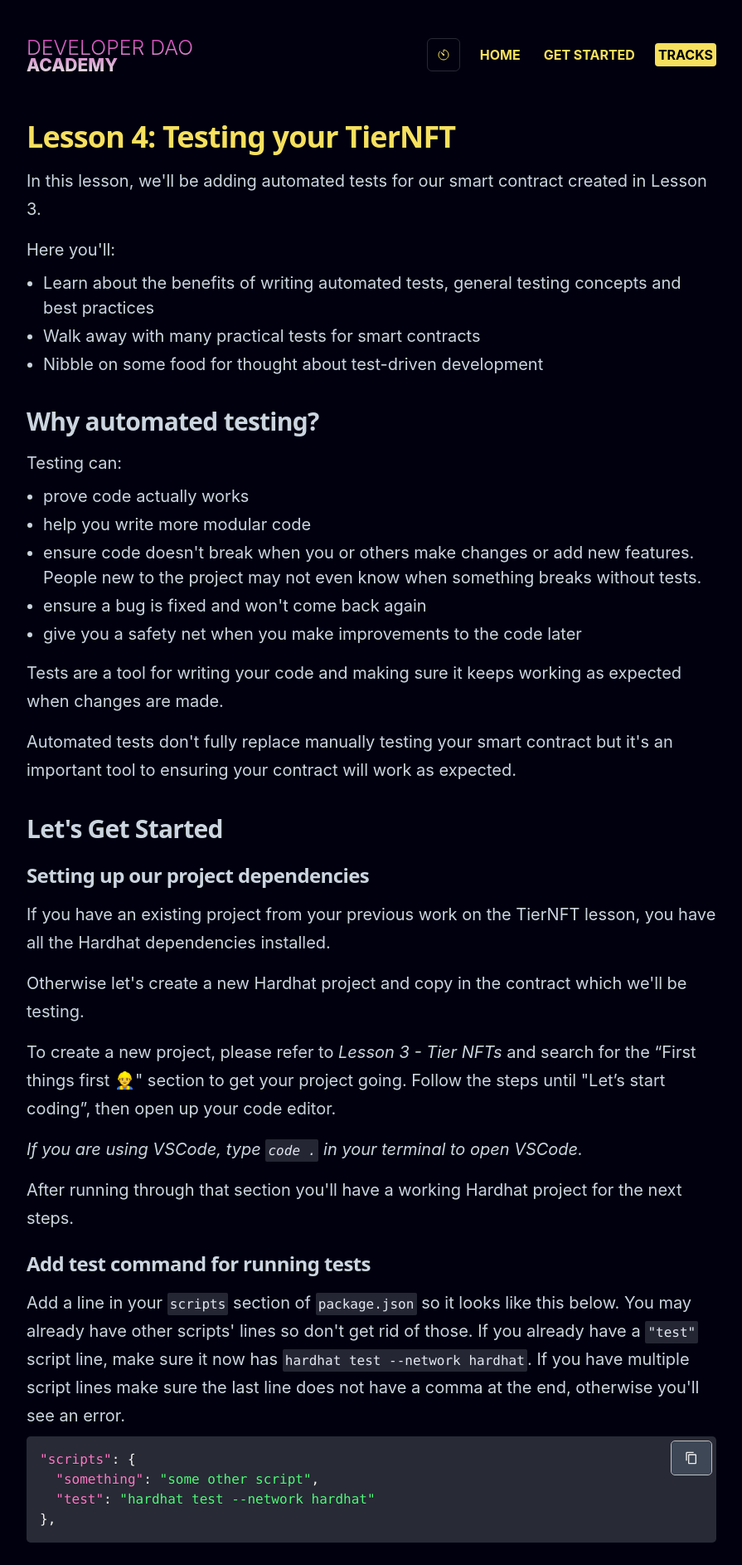
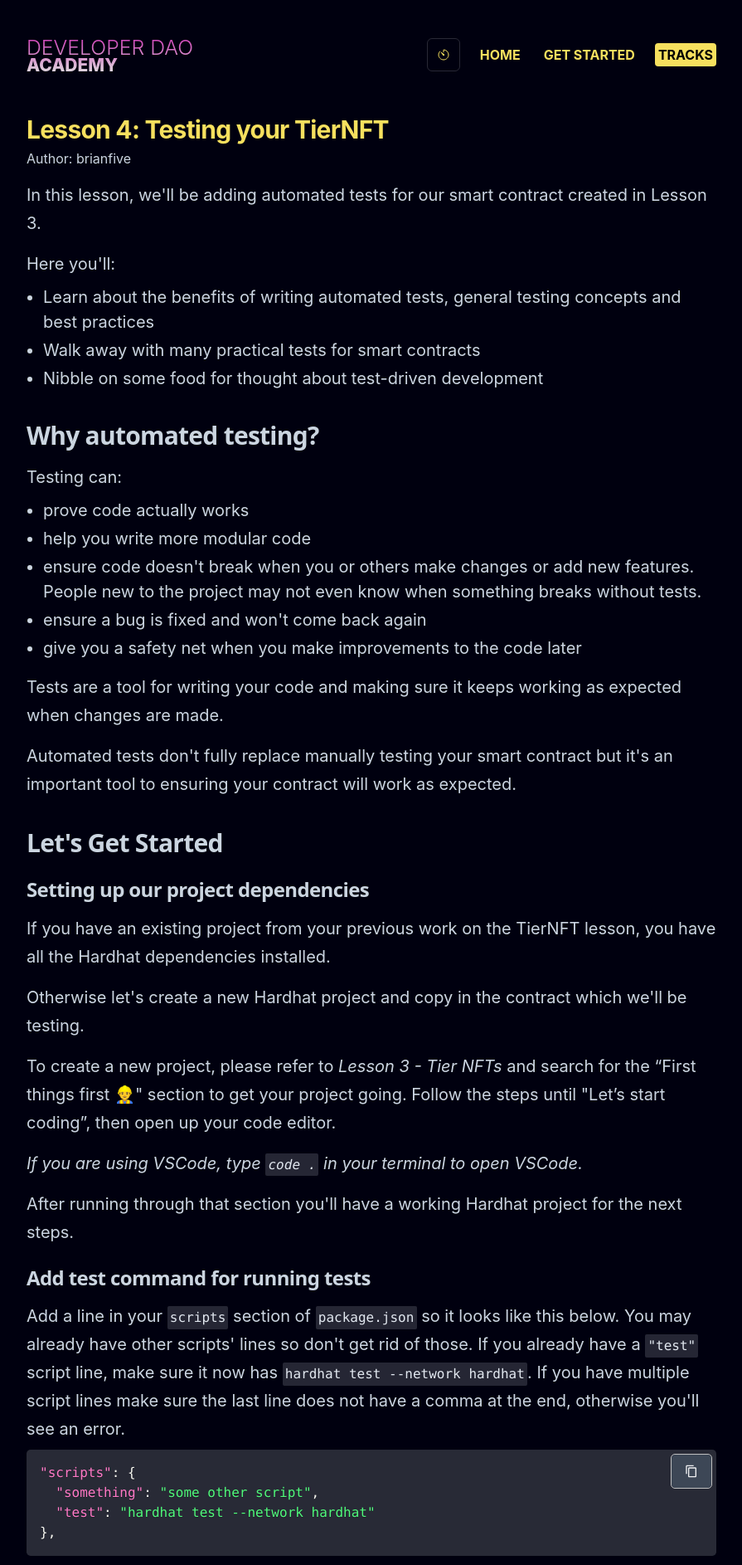
Before and after one commit to Developer-DAO/academy, a Next.js app: page /lessons/projects/4 in a window 1280 px wide. Shown: the top 1886 px of the page at 83% size, without its empty margins (192-1087 px from the left). Built offline with nearby package versions, Linux system fonts and the light colour scheme.

Commit message:
Draft up some initial components for Author and LessonHeader. Play with in Lesson 4.

```diff
--- /dev/null
+++ b/components/mdx/Author.tsx
@@ -0,0 +1,14 @@
+import { Box, Text } from '@chakra-ui/react'
+
+interface AuthorProps {
+  author: string
+}
+
+export function Author({ author }: AuthorProps) {
+  return (
+    <Box mt="8" py="5">
+      <Text>[Author Bio Goes Here]</Text>
+      <Text>{author}</Text>
+    </Box>
+  )
+}
--- /dev/null
+++ b/components/mdx/LessonHeader.tsx
@@ -0,0 +1,19 @@
+import { Box, useStyleConfig, Text } from '@chakra-ui/react'
+
+interface LessonHeaderProps {
+  title: string
+  author: string
+}
+
+export function LessonHeader({ title, author }: LessonHeaderProps) {
+  const headerStyle = useStyleConfig('LessonHeader')
+
+  return (
+    <Box>
+      <Box __css={headerStyle}>
+        <Text>{title}</Text>
+      </Box>
+      <div>Author: {author}</div>
+    </Box>
+  )
+}
--- a/pages/lessons/projects/4.mdx
+++ b/pages/lessons/projects/4.mdx
@@ -5,7 +5,10 @@ description:
 icons: ['solidity', 'hardhat', 'openzeppelin']
 ---
 
-# Lesson 4: Testing your TierNFT
+import { LessonHeader } from '../../../components/mdx/LessonHeader';
+import { Author } from '../../../components/mdx/Author';
+
+<LessonHeader title="Lesson 4: Testing your TierNFT" author="brianfive" />
 
 In this lesson, we'll be adding automated tests for our smart contract created
 in Lesson 3.
@@ -886,3 +889,5 @@ With TDD:
 
 Go forth, test, and prosper knowing you have confidence in the code you're
 deploying into the world.
+
+<Author author="brianfive" />
--- a/theme.ts
+++ b/theme.ts
@@ -133,6 +133,15 @@ const components = {
       },
     },
   },
+  LessonHeader: {
+    baseStyle: {
+      mt: '1.5em',
+      fontWeight: 'bold',
+      fontSize: '1.875rem',
+      letterSpacing: '-.025em',
+      color: 'yellow.300',
+    },
+  },
 }
 
 export const theme = extendTheme({
```
